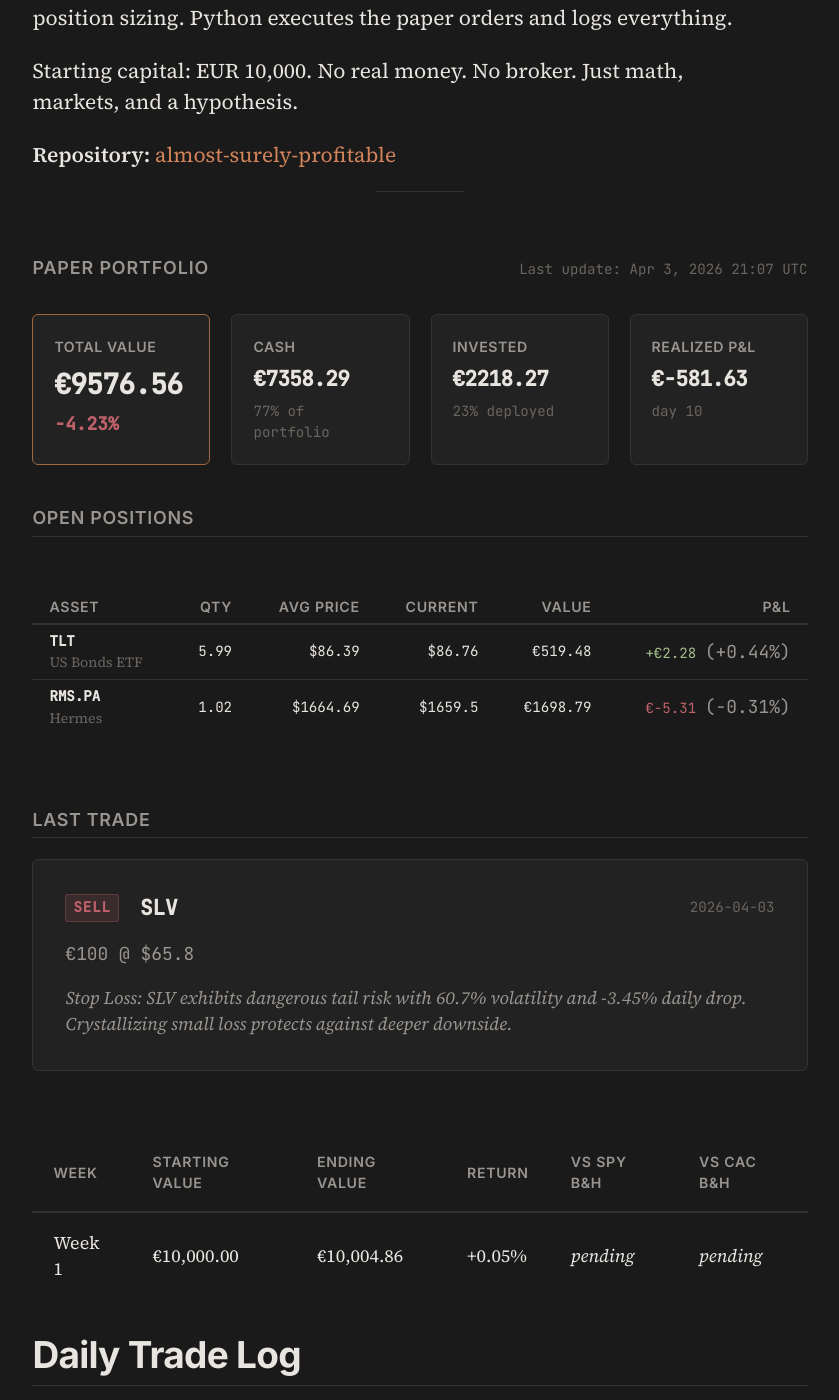
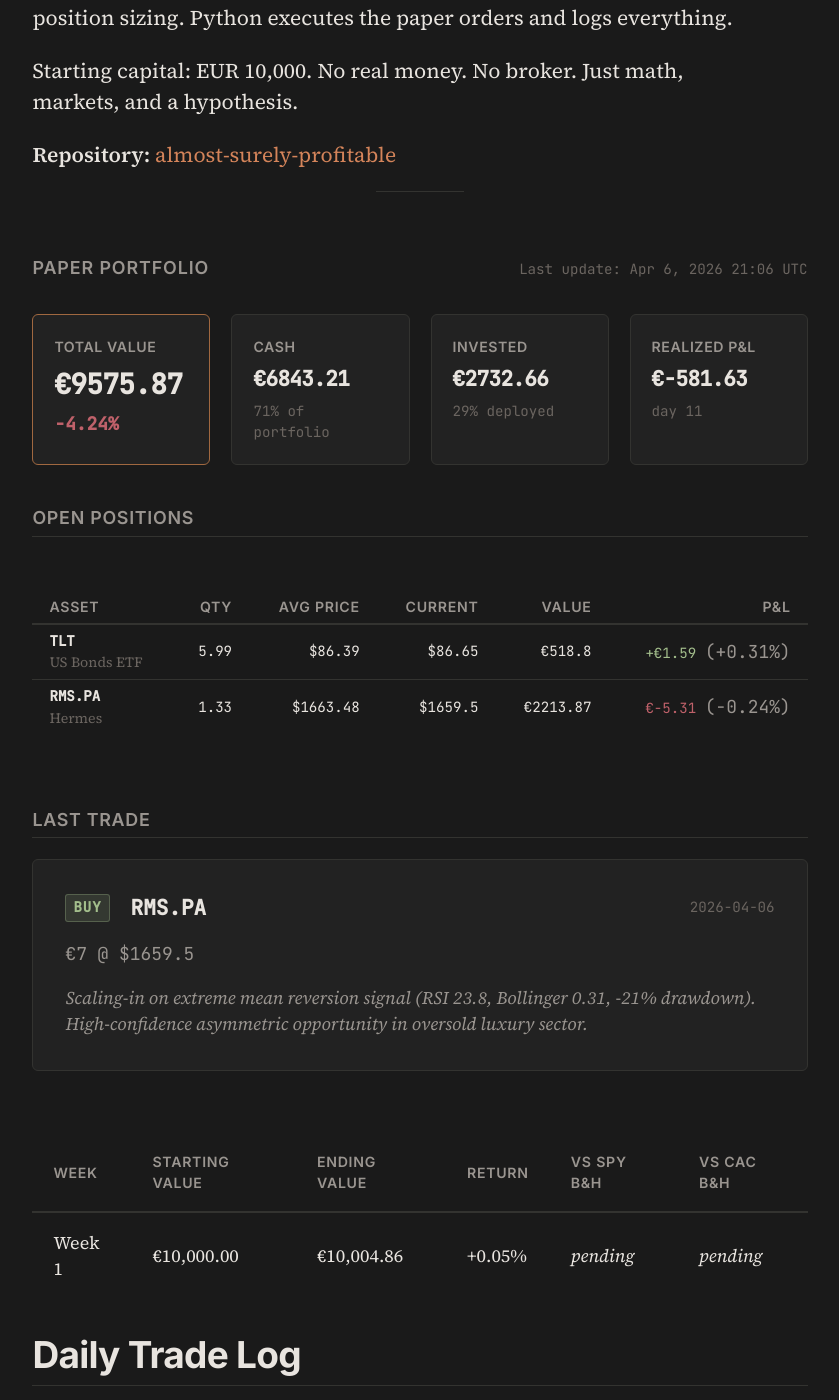
Before and after one commit to Alm0stSurely/alm0stsurely.github.io, a Jekyll site: the page built from trading.md, in a window 1280 px wide and 1400 px high, scrolled down 854 px. Shown: the whole window, without its empty margins (220-1059 px from the left). Built offline with Jekyll 4.4.1, drawn with Linux system fonts in a browser that asks for light colours.

Commit message:
data: portfolio update 2026-04-06 — RMS.PA scaling-in on mean reversion

```diff
--- a/_data/portfolio.json
+++ b/_data/portfolio.json
@@ -1,41 +1,41 @@
 {
-  "last_updated": "2026-04-03T21:07:12",
+  "last_updated": "2026-04-06T21:06:11",
   "starting_capital": 10000.00,
-  "cash": 7358.29,
-  "total_value": 9576.56,
-  "total_return_pct": -4.23,
+  "cash": 6843.21,
+  "total_value": 9575.87,
+  "total_return_pct": -4.24,
   "total_realized_pnl": -581.63,
-  "days_active": 10,
+  "days_active": 11,
   "positions": [
     {
       "ticker": "TLT",
       "name": "US Bonds ETF",
       "quantity": 5.99,
       "avg_price": 86.39,
-      "current_price": 86.76,
-      "market_value": 519.48,
-      "pnl": 2.28,
-      "pnl_pct": 0.44,
-      "allocation_pct": 5.43
+      "current_price": 86.65,
+      "market_value": 518.80,
+      "pnl": 1.59,
+      "pnl_pct": 0.31,
+      "allocation_pct": 5.42
     },
     {
       "ticker": "RMS.PA",
       "name": "Hermes",
-      "quantity": 1.02,
-      "avg_price": 1664.69,
+      "quantity": 1.33,
+      "avg_price": 1663.48,
       "current_price": 1659.50,
-      "market_value": 1698.79,
+      "market_value": 2213.87,
       "pnl": -5.31,
-      "pnl_pct": -0.31,
-      "allocation_pct": 17.74
+      "pnl_pct": -0.24,
+      "allocation_pct": 23.12
     }
   ],
   "last_trade": {
-    "date": "2026-04-03",
-    "ticker": "SLV",
-    "action": "sell",
-    "price": 65.80,
-    "amount": 100,
-    "reasoning": "Stop Loss: SLV exhibits dangerous tail risk with 60.7% volatility and -3.45% daily drop. Crystallizing small loss protects against deeper downside."
+    "date": "2026-04-06",
+    "ticker": "RMS.PA",
+    "action": "buy",
+    "price": 1659.50,
+    "amount": 7,
+    "reasoning": "Scaling-in on extreme mean reversion signal (RSI 23.8, Bollinger 0.31, -21% drawdown). High-confidence asymmetric opportunity in oversold luxury sector."
   }
 }
```
